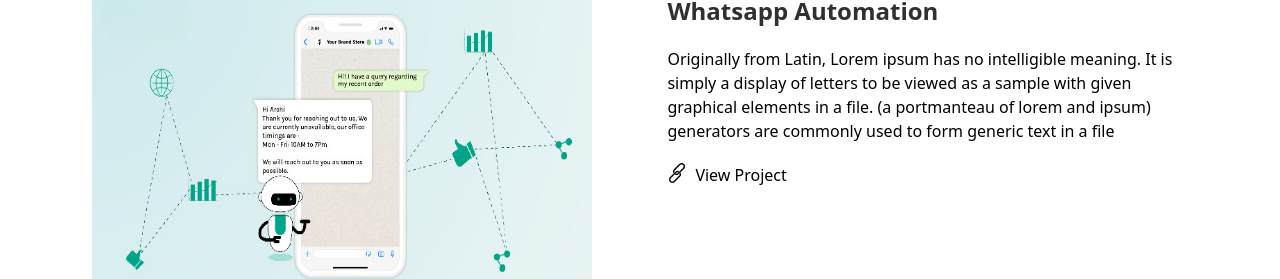
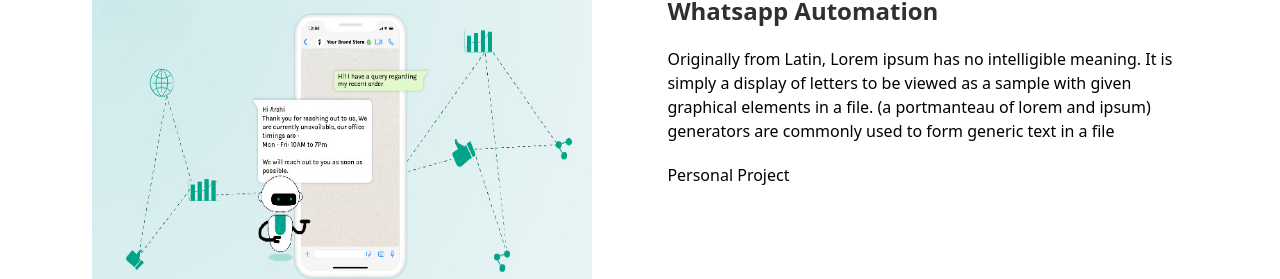
Before and after one commit to JKHari/portfolio-new, a Nuxt app: page / in a window 1280 px wide. Shown: the part 3200-3479 px from the top of the page. Built offline with nearby package versions, Linux system fonts and the light colour scheme.

Commit message:
add responsive

```diff
--- a/pages/index.vue
+++ b/pages/index.vue
@@ -132,10 +132,10 @@
           data-aos-duration="3000"
           v-for="(project, index) in projects"
           :key="index"
-          class="flex flex-wrap  justify-center w-full px-10"
+          class="flex flex-wrap justify-center w-full px-10"
         >
-          <div class="p-3 flex flex-col lg:flex-row  gap-[5%] w-full">
-            <div class="w-full lg:w-1/2">
+          <div class="p-3 flex flex-col lg:flex-row gap-[5%] w-full">
+            <div class="w-full lg:w-1/2 md:pl-20 lg:pl-0">
               <img :src="project.img" alt="image" class="w-[500px] h-[330px]" />
             </div>
             <div class="w-full lg:w-1/2 mt-4 lg:mt-0">
@@ -146,9 +146,17 @@
               <div
                 class="pt-[20px] hover:text-[#14b8a6] transition duration-150"
               >
-                <a :href="project.link" class="flex gap-2">
+                <a
+                  :href="project.link"
+                  v-if="project.linkimg"
+                  class="flex gap-2"
+                  target="_blank"
+                >
                   <img :src="project.linkimg" class="w-5 h-5" /> View Project
                 </a>
+                <span v-else>
+                  <p>{{ project.reason }}</p>
+                </span>
               </div>
             </div>
           </div>
@@ -185,13 +193,13 @@
 <script>
 import AOS from "aos";
 import "aos/dist/aos.css";
-import { logos, socialmedia, skills, projects } from "./store";
+import { logos, socialmedia, projects } from "./store";
 export default {
   data() {
     return {
       logos,
       socialmedia,
-      skills,
+
       projects,
     };
   },
--- a/pages/store.js
+++ b/pages/store.js
@@ -40,26 +40,6 @@
   },
 ];
 
-export const skills = [
-  {
-    img: "/ui-design.png",
-    title: "Frontend Development",
-    content:
-      "Creating responsive and interactive web pages using HTML, CSS, and JavaScript.",
-  },
-  {
-    img: "/backend.png",
-    title: "Backend Development",
-    content:
-      "Building robust server-side applications with Node.js and Express.js.",
-  },
-  {
-    img: "/db.png",
-    title: "Database Management",
-    content: "Designing and managing databases using SQL and MongoDB.",
-  },
-];
-
 export const projects = [
   {
     img: "/portfolio.jpg",
@@ -67,7 +47,8 @@
     content:
       "Originally from Latin, Lorem ipsum has no intelligible meaning. It is simply a display of letters to be viewed as a sample with given graphical elements in a file.  (a portmanteau of lorem and ipsum) generators are commonly used to form generic text in a file ",
     linkimg: "link2.png",
-    link: "",
+    link: "https://github.com/JKHari/portfolio-new",
+    reason: "",
   },
   {
     img: "/rbac.webp",
@@ -76,14 +57,16 @@
       "Originally from Latin, Lorem ipsum has no intelligible meaning. It is simply a display of letters to be viewed as a sample with given graphical elements in a file.  (a portmanteau of lorem and ipsum) generators are commonly used to form generic text in a file ",
     linkimg: "link2.png",
     link: "",
+    reason: "",
   },
   {
     img: "/whatsapp.png",
     heading: "Whatsapp Automation",
     content:
       "Originally from Latin, Lorem ipsum has no intelligible meaning. It is simply a display of letters to be viewed as a sample with given graphical elements in a file.  (a portmanteau of lorem and ipsum) generators are commonly used to form generic text in a file ",
-    linkimg: "link2.png",
+    linkimg: "",
     link: "",
+    reason: "Personal Project",
   },
   {
     img: "/ticketBooking.png",
@@ -92,5 +75,6 @@
       "Originally from Latin, Lorem ipsum has no intelligible meaning. It is simply a display of letters to be viewed as a sample with given graphical elements in a file.  (a portmanteau of lorem and ipsum) generators are commonly used to form generic text in a file ",
     linkimg: "link2.png",
     link: "",
+    reason: "",
   },
 ];
```
